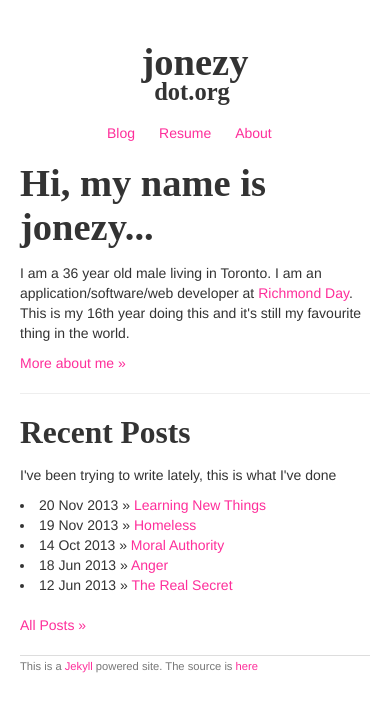
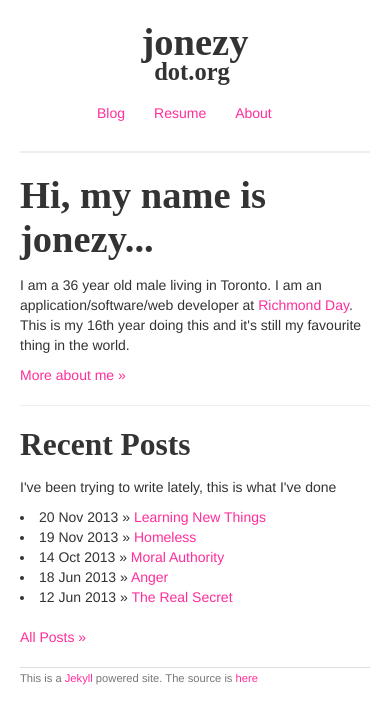
Before and after one commit to jonezy/jonezy.org, a Jekyll site: the page built from src/index.html, in a window 390 px wide. Shown: the top 724 px of the page. Built offline with Jekyll 4.4.1, drawn with Linux system fonts in a browser that asks for light colours; some web fonts are replaced.

Commit message:
couple of mobile tweaks
Signed-off-by: Chris Jones <chris@jonezy.org>

```diff
--- a/src/css/site.css
+++ b/src/css/site.css
@@ -47,8 +47,14 @@
 }
 
 @media only screen and (min-width: 320px) and (max-width: 768px) {
+    body { margin-top: 20px;}
     #content {margin-left:0;}
-    nav {position:relative;margin-bottom:10px;}
-    nav ul {text-align:center;width:200px;}
-    nav ul li {display:inline;float:left !important; text-align:center;}
+    nav {
+        position:relative;
+        margin-bottom:20px;
+        padding-bottom: 20px;
+        border-bottom:2px solid #eee;
+    }
+    nav ul {text-align:center;width:220px;}
+    nav ul li {display:inline;margin-right:5px;float:left !important; text-align:center;}
 }
```
